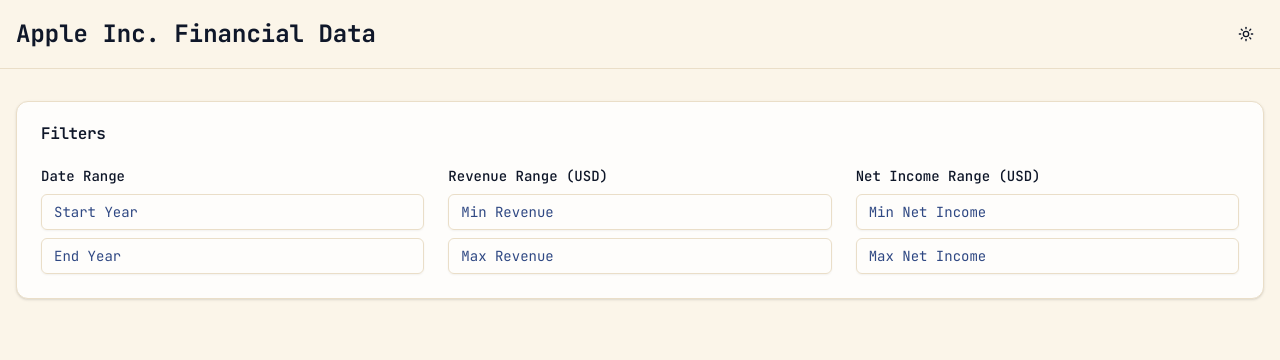
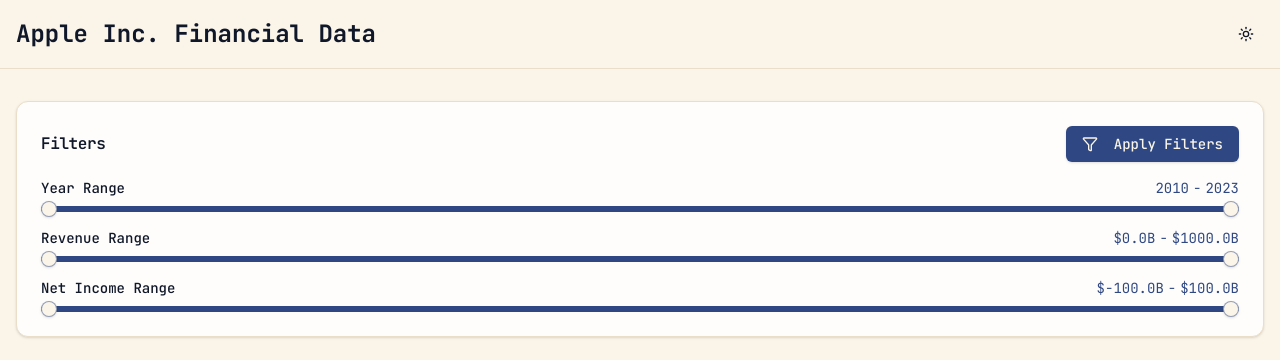
Before and after one commit to calvin-www/data-filter-app, a Next.js app: page / in a window 1280 px wide. Shown: the top 360 px of the page. Built offline with nearby package versions, Linux system fonts and the light colour scheme; no server answers.

Commit message:
filter component ui change

```diff
--- a/package.json
+++ b/package.json
@@ -13,6 +13,7 @@
     "@radix-ui/react-dropdown-menu": "^2.0.6",
     "@radix-ui/react-icons": "^1.3.0",
     "@radix-ui/react-label": "^2.0.2",
+    "@radix-ui/react-slider": "^1.2.2",
     "@radix-ui/react-slot": "^1.1.1",
     "@tanstack/react-query": "^5.62.16",
     "class-variance-authority": "^0.7.1",
--- a/src/app/globals.css
+++ b/src/app/globals.css
@@ -5,12 +5,6 @@
 /* Add transition for theme changes */
 :root {
   --theme-transition-duration: 100ms;
-}
-
-@layer base {
-  * {
-    @apply transition-colors duration-100;
-  }
 }
 
 @layer base {
--- a/src/components/FilterPanel.tsx
+++ b/src/components/FilterPanel.tsx
@@ -1,86 +1,139 @@
 import { FilterParams } from '@/types/financial';
 import { Card, CardContent, CardHeader, CardTitle } from "@/components/ui/card";
-import { Input } from "@/components/ui/input";
+import { Button } from "@/components/ui/button";
+import { useState, useEffect } from 'react';
+import { FilterIcon } from 'lucide-react';
+import { RangeSlider } from '@/components/ui/range-slider';
+import { useQuery } from '@tanstack/react-query';
+import { fetchIncomeStatements } from '@/lib/api';
 
 interface FilterPanelProps {
   filters: FilterParams;
   onFilterChange: (filters: FilterParams) => void;
 }
 
+const formatCurrency = (value: number) => {
+  const billion = 1_000_000_000;
+  return `$${(value / billion).toFixed(1)}B`;
+};
+
+const formatYear = (value: number) => value.toString();
+
 export default function FilterPanel({
   filters,
   onFilterChange,
 }: FilterPanelProps) {
-  const handleInputChange = (
-    e: React.ChangeEvent<HTMLInputElement>,
-    field: keyof FilterParams
-  ) => {
-    const value = e.target.value ? parseInt(e.target.value) : undefined;
-    onFilterChange({
-      ...filters,
-      [field]: value,
-    });
+  const [localFilters, setLocalFilters] = useState<FilterParams>(filters);
+  const [ranges, setRanges] = useState({
+    year: [2010, 2023],
+    revenue: [0, 1_000_000_000_000],
+    netIncome: [-100_000_000_000, 100_000_000_000],
+  });
+
+  // Fetch all data to determine ranges
+  const { data: allData } = useQuery({
+    queryKey: ['incomeStatements', {}],
+    queryFn: () => fetchIncomeStatements(),
+  });
+
+  useEffect(() => {
+    if (allData) {
+      const years = allData.map(item => new Date(item.date).getFullYear());
+      const revenues = allData.map(item => item.revenue);
+      const netIncomes = allData.map(item => item.netIncome);
+
+      setRanges({
+        year: [Math.min(...years), Math.max(...years)],
+        revenue: [Math.min(...revenues), Math.max(...revenues)],
+        netIncome: [Math.min(...netIncomes), Math.max(...netIncomes)],
+      });
+    }
+  }, [allData]);
+
+  const handleYearChange = (values: number[]) => {
+    setLocalFilters(prev => ({
+      ...prev,
+      startYear: values[0],
+      endYear: values[1],
+    }));
+  };
+
+  const handleRevenueChange = (values: number[]) => {
+    setLocalFilters(prev => ({
+      ...prev,
+      minRevenue: values[0],
+      maxRevenue: values[1],
+    }));
+  };
+
+  const handleNetIncomeChange = (values: number[]) => {
+    setLocalFilters(prev => ({
+      ...prev,
+      minNetIncome: values[0],
+      maxNetIncome: values[1],
+    }));
+  };
+
+  const handleApplyFilters = () => {
+    onFilterChange(localFilters);
   };
 
   return (
     <Card className="mb-6">
-      <CardHeader>
+      <CardHeader className="flex flex-row items-center justify-between space-y-0 pb-4">
         <CardTitle>Filters</CardTitle>
+        <Button
+          onClick={handleApplyFilters}
+          className="transition-transform hover:scale-105"
+        >
+          <FilterIcon className="mr-2 h-4 w-4" />
+          Apply Filters
+        </Button>
       </CardHeader>
       <CardContent>
-        <div className="grid grid-cols-1 md:grid-cols-3 gap-6">
-          <div className="space-y-2">
-            <h3 className="text-sm font-medium">Date Range</h3>
-            <div className="flex flex-col gap-2">
-              <Input
-                type="number"
-                placeholder="Start Year"
-                value={filters.startYear || ''}
-                onChange={(e) => handleInputChange(e, 'startYear')}
-              />
-              <Input
-                type="number"
-                placeholder="End Year"
-                value={filters.endYear || ''}
-                onChange={(e) => handleInputChange(e, 'endYear')}
-              />
-            </div>
-          </div>
+        <div className="grid grid-cols-1 gap-6">
+          <div className="space-y-4">
+            <RangeSlider
+              label="Year Range"
+              min={ranges.year[0]}
+              max={ranges.year[1]}
+              step={1}
+              value={[
+                localFilters.startYear || ranges.year[0],
+                localFilters.endYear || ranges.year[1]
+              ]}
+              onValueChange={handleYearChange}
+              formatValue={formatYear}
+              className="mt-2"
+            />
 
-          <div className="space-y-2">
-            <h3 className="text-sm font-medium">Revenue Range (USD)</h3>
-            <div className="flex flex-col gap-2">
-              <Input
-                type="number"
-                placeholder="Min Revenue"
-                value={filters.minRevenue || ''}
-                onChange={(e) => handleInputChange(e, 'minRevenue')}
-              />
-              <Input
-                type="number"
-                placeholder="Max Revenue"
-                value={filters.maxRevenue || ''}
-                onChange={(e) => handleInputChange(e, 'maxRevenue')}
-              />
-            </div>
-          </div>
+            <RangeSlider
+              label="Revenue Range"
+              min={ranges.revenue[0]}
+              max={ranges.revenue[1]}
+              step={1_000_000_000}
+              value={[
+                localFilters.minRevenue || ranges.revenue[0],
+                localFilters.maxRevenue || ranges.revenue[1]
+              ]}
+              onValueChange={handleRevenueChange}
+              formatValue={formatCurrency}
+              className="mt-6"
+            />
 
-          <div className="space-y-2">
-            <h3 className="text-sm font-medium">Net Income Range (USD)</h3>
-            <div className="flex flex-col gap-2">
-              <Input
-                type="number"
-                placeholder="Min Net Income"
-                value={filters.minNetIncome || ''}
-                onChange={(e) => handleInputChange(e, 'minNetIncome')}
-              />
-              <Input
-                type="number"
-                placeholder="Max Net Income"
-                value={filters.maxNetIncome || ''}
-                onChange={(e) => handleInputChange(e, 'maxNetIncome')}
-              />
-            </div>
+            <RangeSlider
+              label="Net Income Range"
+              min={ranges.netIncome[0]}
+              max={ranges.netIncome[1]}
+              step={1_000_000_000}
+              value={[
+                localFilters.minNetIncome || ranges.netIncome[0],
+                localFilters.maxNetIncome || ranges.netIncome[1]
+              ]}
+              onValueChange={handleNetIncomeChange}
+              formatValue={formatCurrency}
+              className="mt-6"
+            />
           </div>
         </div>
       </CardContent>
--- /dev/null
+++ b/src/components/ui/range-slider.tsx
@@ -0,0 +1,47 @@
+"use client";
+
+import * as React from "react";
+import * as SliderPrimitive from "@radix-ui/react-slider";
+import { cn } from "@/lib/utils";
+
+interface RangeSliderProps extends React.ComponentPropsWithoutRef<typeof SliderPrimitive.Root> {
+  formatValue?: (value: number) => string;
+  label?: string;
+  className?: string;
+}
+
+const RangeSlider = React.forwardRef<
+  React.ElementRef<typeof SliderPrimitive.Root>,
+  RangeSliderProps
+>(({ className, formatValue, label, ...props }, ref) => (
+  <div className="space-y-2">
+    {label && (
+      <div className="flex justify-between items-center">
+        <span className="text-sm font-medium">{label}</span>
+        <div className="text-sm text-muted-foreground space-x-1">
+          <span>{formatValue ? formatValue(props.value?.[0] as number) : props.value?.[0]}</span>
+          <span>-</span>
+          <span>{formatValue ? formatValue(props.value?.[1] as number) : props.value?.[1]}</span>
+        </div>
+      </div>
+    )}
+    <SliderPrimitive.Root
+      ref={ref}
+      className={cn(
+        "relative flex w-full touch-none select-none items-center",
+        className
+      )}
+      {...props}
+    >
+      <SliderPrimitive.Track className="relative h-1.5 w-full grow overflow-hidden rounded-full bg-primary/20">
+        <SliderPrimitive.Range className="absolute h-full bg-primary" />
+      </SliderPrimitive.Track>
+      <SliderPrimitive.Thumb className="block h-4 w-4 rounded-full border border-primary/50 bg-background shadow transition-colors focus-visible:outline-none focus-visible:ring-1 focus-visible:ring-ring disabled:pointer-events-none disabled:opacity-50" />
+      <SliderPrimitive.Thumb className="block h-4 w-4 rounded-full border border-primary/50 bg-background shadow transition-colors focus-visible:outline-none focus-visible:ring-1 focus-visible:ring-ring disabled:pointer-events-none disabled:opacity-50" />
+    </SliderPrimitive.Root>
+  </div>
+));
+
+RangeSlider.displayName = SliderPrimitive.Root.displayName;
+
+export { RangeSlider };
```
Also changed, not shown: 1 other file (tests, documents, lock files or other folders).
